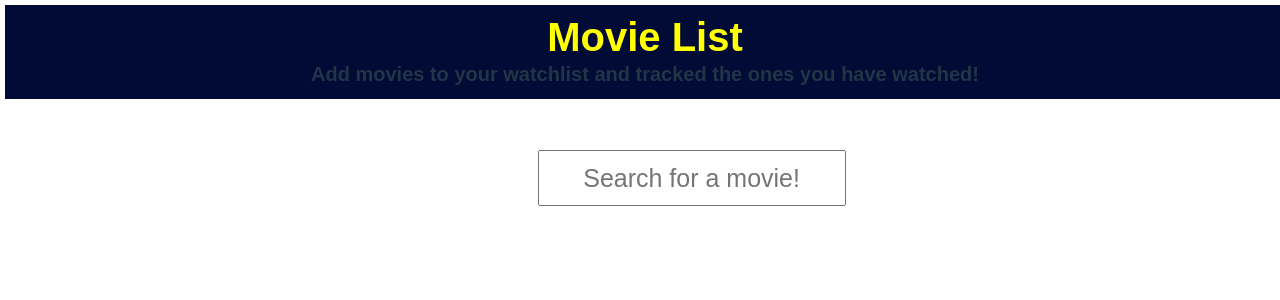
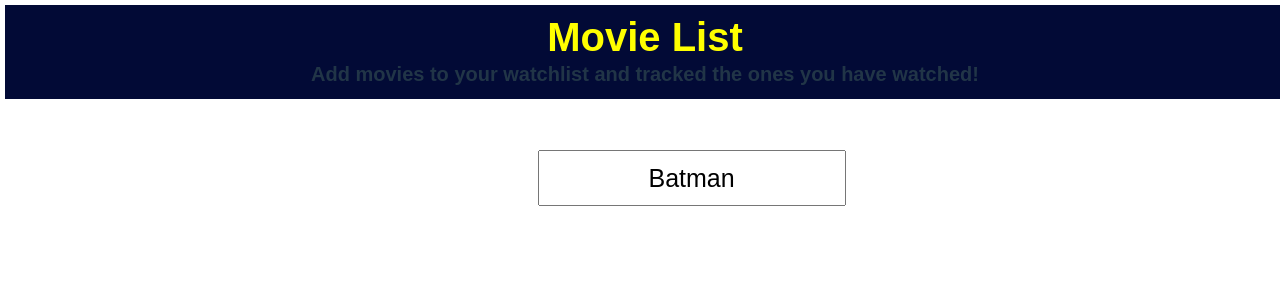
Before and after one commit to danielsodera/Movie-List-App, a React (Vite) app in the folder movie-list-app/: page / in a window 1280 px wide. Shown: the top 300 px of the page. Built offline with nearby package versions, Linux system fonts and the light colour scheme; no server answers.

Commit message:
Added API to fetch movie data when searching

```diff
--- a/movie-list-app/src/App.jsx
+++ b/movie-list-app/src/App.jsx
@@ -1,8 +1,33 @@
-import React from 'react'
-import './App.css'
-import SearchBar from './components/SearchBar'
+import React, {useState} from 'react';
+import './App.css';
+import SearchBar from './components/SearchBar';
+const tmdbKey = '2add80205a34117439e456a51c8b07f2';
+const tmdbBaseUrl ='https://api.themoviedb.org/3'
+const tmdbReadAccessToken = 'eyJhbGciOiJIUzI1NiJ9.eyJhdWQiOiIyYWRkODAyMDVhMzQxMTc0MzllNDU2YTUxYzhiMDdmMiIsIm5iZiI6MTczNTc1OTEyMS41NDgsInN1YiI6IjY3NzU5NTExNDExMTU5OWUzODEyZTc0YyIsInNjb3BlcyI6WyJhcGlfcmVhZCJdLCJ2ZXJzaW9uIjoxfQ.uRqRrmRzXCuMosrX13p3urdQ_P-Efpnw0nmhOATtZl0'
 
 function App() {
+
+
+   //Search state
+  const [searchTerm, setSearchTerm] = useState("Batman");
+
+    function handleSearch(e){
+    setSearchTerm(e.target.value)
+  }
+
+    //Search API
+    const options = {
+      method: 'GET',
+      headers: {
+        accept: 'application/json',
+        Authorization: `Bearer ${tmdbReadAccessToken}`
+      }
+    };
+
+    fetch(`https://api.themoviedb.org/3/search/movie?query=${searchTerm}&include_adult=false&language=en-US&page=1`, options)
+      .then(res => res.json())
+      .then(res => console.log(res))
+      .catch(err => console.error(err));
 
 
   return (
@@ -11,7 +36,7 @@ function App() {
       <h1>Movie List</h1>
       <h2>Add movies to your watchlist and tracked the ones you have watched!</h2>
       </header>
-    <SearchBar />
+    <SearchBar searchTerm={searchTerm} handleSearch={handleSearch} />
 
     </>
   )
--- a/movie-list-app/src/components/SearchBar.jsx
+++ b/movie-list-app/src/components/SearchBar.jsx
@@ -1,13 +1,16 @@
 import React, {useState} from "react";
 
 
-export default function SearchBar(){
+export default function SearchBar({searchTerm, handleSearch}){
+
+
+
 
 
     return (
         <div className="search-bar-container">
 
-        <input type="text" placeholder="Search for a movie!" />
+        <input type="text" onChange={(e) => handleSearch(e)} placeholder="Search for a movie!" value={searchTerm} />
 
 
 
```
